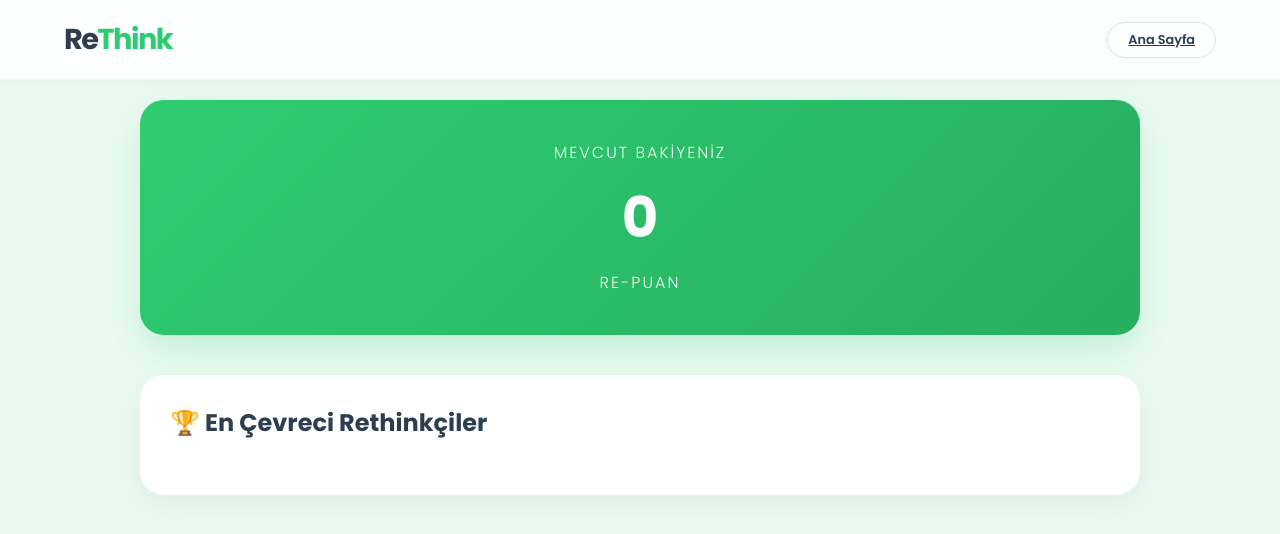
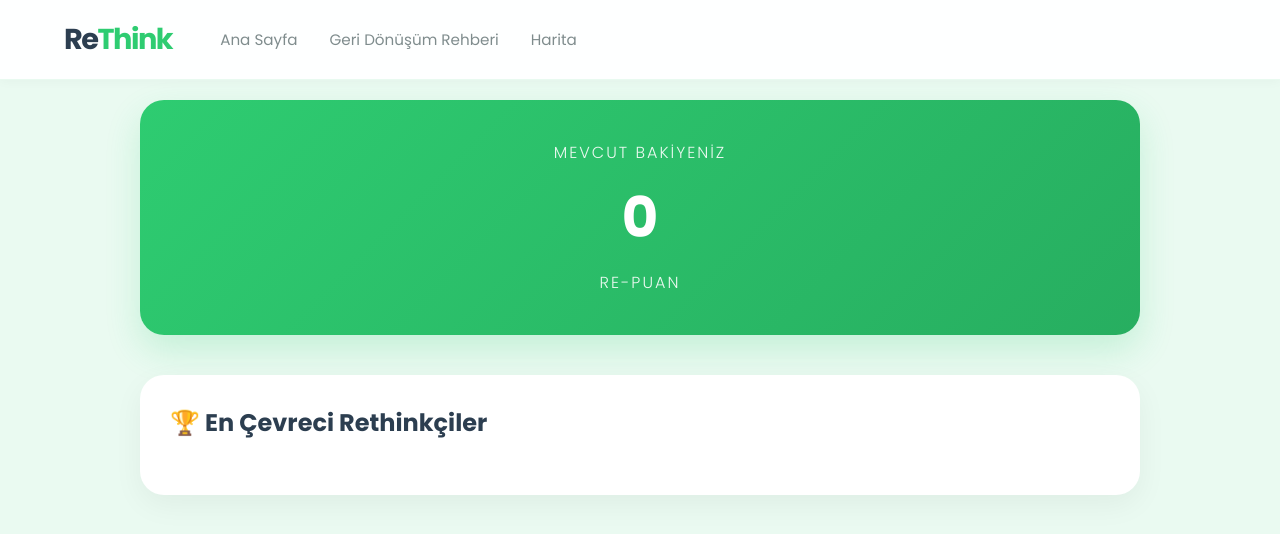
Before and after one commit to Legologlar/ReThink, a plain HTML site: page dashboard.html in a window 1280 px wide. Drawn offline with Linux system fonts and the light colour scheme; no server answers; sample sign-in values are in the browser's storage.

Commit message:
Remove navbar and include navbar.js script
Removed the navbar section and added a script reference for navbar.js.

```diff
--- a/dashboard.html
+++ b/dashboard.html
@@ -9,12 +9,7 @@
 </head>
 <body>
 
-    <nav class="navbar">
-        <div class="logo">Re<span>Think</span></div>
-        <div class="auth-section">
-            <a href="index.html" class="cta-btn" style="padding: 8px 20px; font-size: 0.8rem; background: transparent; color: var(--text-dark); border: 1px solid #ddd;">Ana Sayfa</a>
-        </div>
-    </nav>
+    <script src="navbar.js"></script>
 
     <div class="dashboard-container">
         <div class="points-banner">
```
